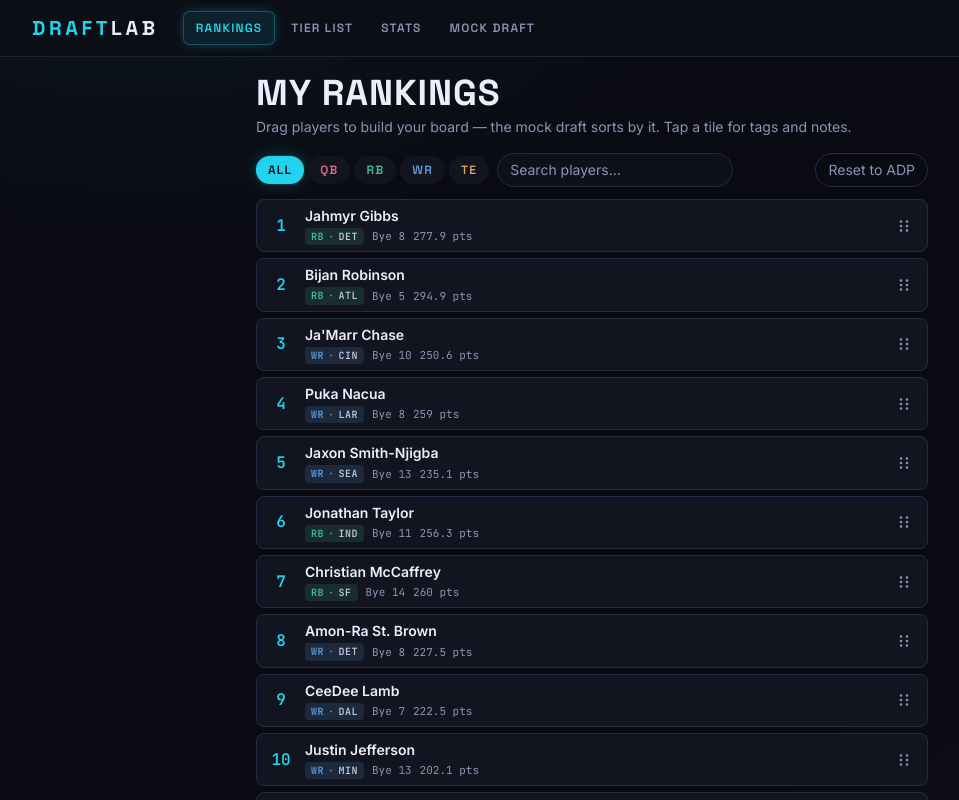
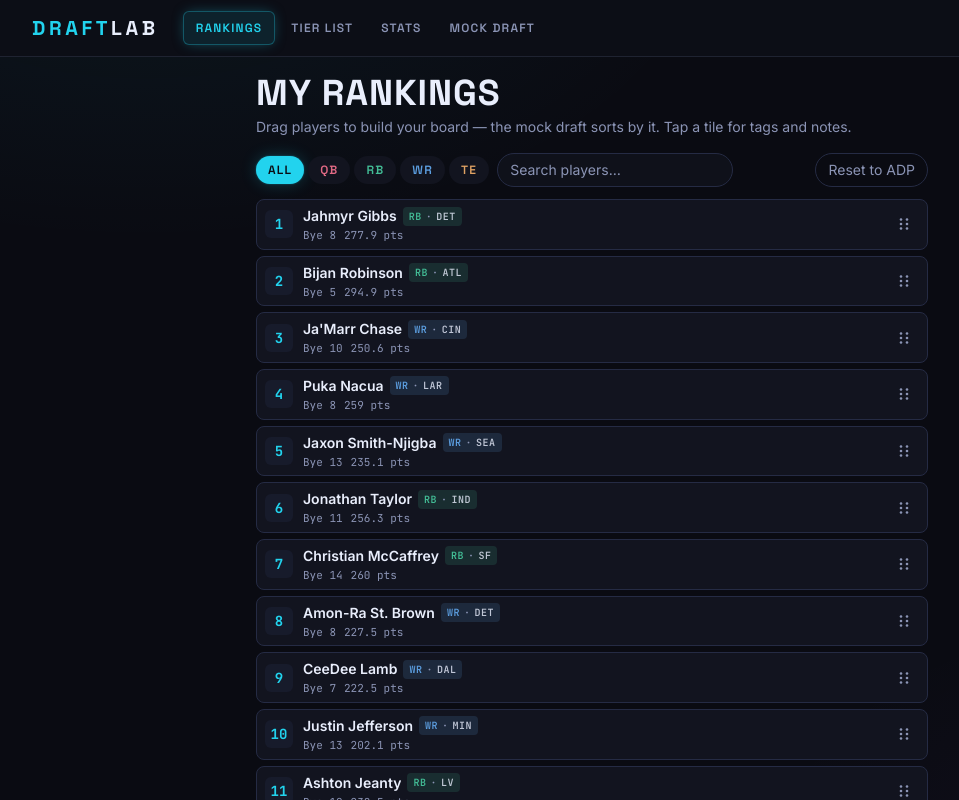
Before and after one commit to sykk/fantasy-draft, a Next.js app: page /rankings in a window 1280 px wide. Shown: the top 800 px of the page, without its empty margins (48-1007 px from the left). Built offline with nearby package versions, Linux system fonts and the light colour scheme.

Commit message:
refactor: refine PlayerTile visual treatment (rank chip, hover, badge grouping)

```diff
--- a/components/PlayerTile.tsx
+++ b/components/PlayerTile.tsx
@@ -32,20 +32,21 @@ export function PlayerTile({
       className={`rounded-lg border border-line bg-panel transition-all duration-200 ease-out ${
         drafted
           ? "opacity-40 grayscale"
-          : "hover:-translate-y-px hover:border-accent/40 hover:bg-panel2 hover:shadow-[0_0_18px_-8px_rgba(34,211,238,0.55)]"
+          : "hover:-translate-y-0.5 hover:border-accent/40 hover:bg-panel2 hover:shadow-[0_4px_20px_-6px_rgba(34,211,238,0.45)]"
       }`}
     >
       <div
-        className={`flex min-h-12 items-center gap-2 px-2 py-1.5 ${onClick ? "cursor-pointer" : ""}`}
+        className={`flex min-h-12 items-center gap-2.5 px-2 py-1.5 ${onClick ? "cursor-pointer" : ""}`}
         onClick={onClick}
         role={onClick ? "button" : undefined}
       >
-        <span className="w-8 shrink-0 text-center font-mono text-base font-semibold text-accent tabular-nums">
+        <span className="flex h-7 w-7 shrink-0 items-center justify-center rounded-md bg-panel2/80 font-mono text-sm font-bold text-accent tabular-nums">
           {rank}
         </span>
         <div className="min-w-0 flex-1">
-          <div className="flex items-center gap-2">
+          <div className="flex flex-wrap items-center gap-1.5">
             <span className="truncate text-sm font-semibold">{player.name}</span>
+            <PositionBadge position={player.position} team={player.team} />
             <DeltaBadge delta={delta} />
             {tags.map((t) => (
               <span key={t} className="hidden sm:inline-flex">
@@ -54,7 +55,6 @@ export function PlayerTile({
             ))}
           </div>
           <div className="mt-0.5 flex flex-wrap items-center gap-x-2 gap-y-0.5 text-xs text-mute">
-            <PositionBadge position={player.position} team={player.team} />
             <span className="font-mono text-[11px] whitespace-nowrap tabular-nums">
               Bye {player.byeWeek || "—"}
             </span>
```
